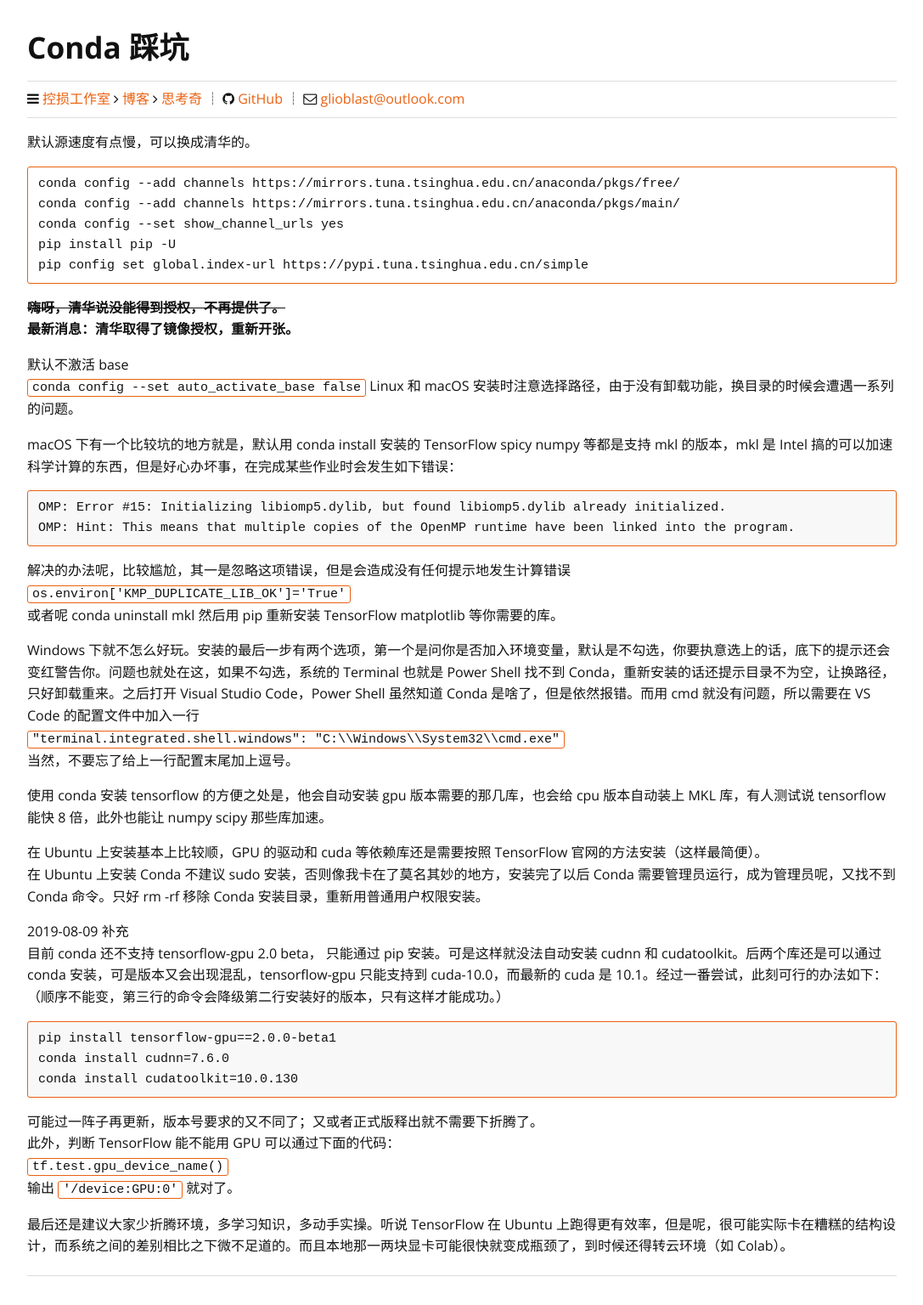
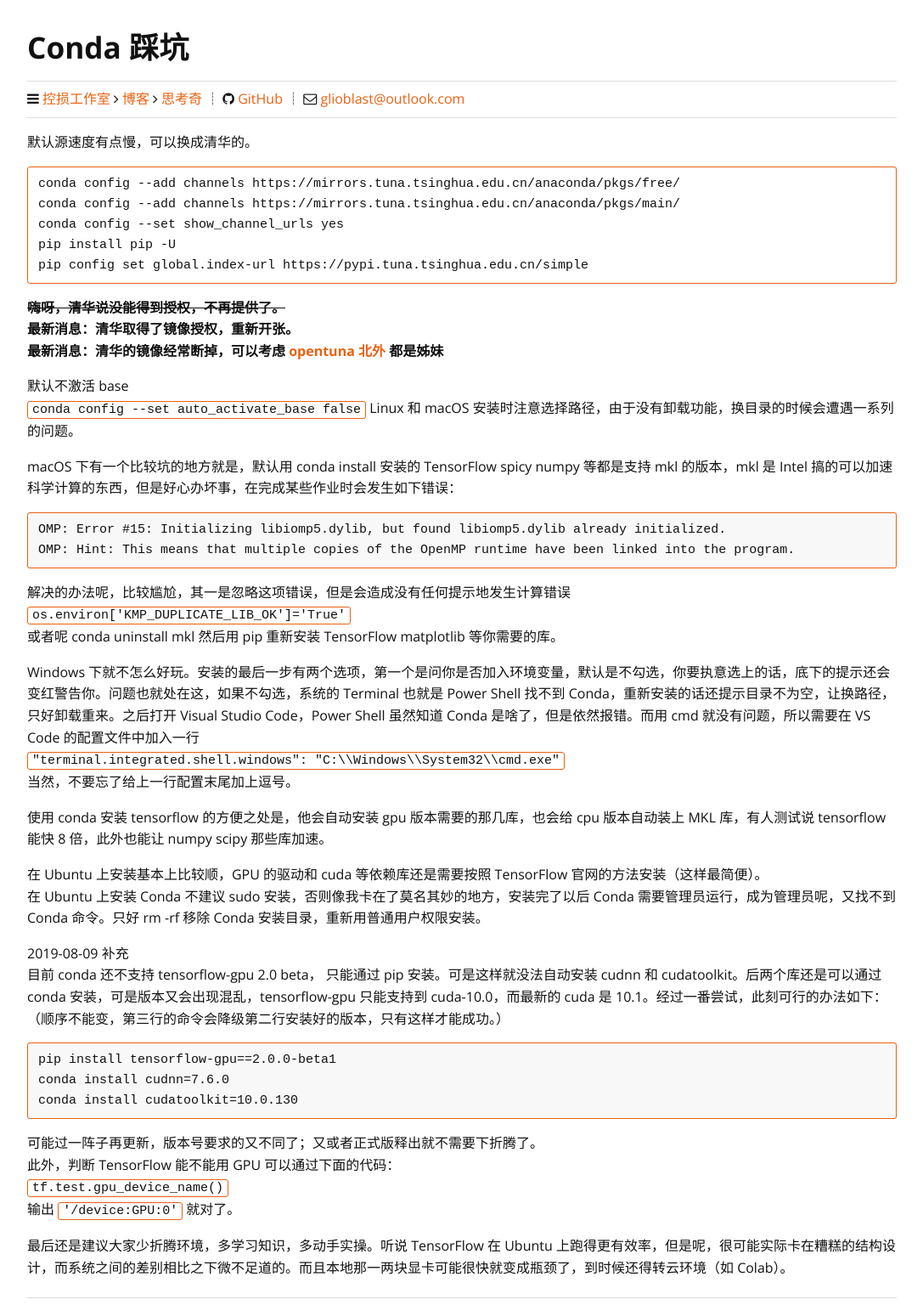
Before and after one commit to DamageControlStudio/HomePage, a Jekyll site: the page built from _posts/2019-03-23-conda-cai-keng.md, in a window 1280 px wide. Shown: the whole page at 85% size, without its empty margins (96-1183 px from the left). Built offline with Jekyll 4.4.1, drawn with Linux system fonts in a browser that asks for light colours; before the commit the page ends 1510 px from its top, so only the background shows below that.

Commit message:
Update 2019-03-23-conda-cai-keng.md

```diff
--- a/_posts/2019-03-23-conda-cai-keng.md
+++ b/_posts/2019-03-23-conda-cai-keng.md
@@ -19,6 +19,7 @@ pip config set global.index-url https://pypi.tuna.tsinghua.edu.cn/simple
 **嗨呀，清华说没能得到授权，不再提供了。**
 </del>
 **最新消息：清华取得了镜像授权，重新开张。**
+**最新消息：清华的镜像经常断掉，可以考虑 [opentuna](https://opentuna.cn/) [北外](https://mirrors.bfsu.edu.cn/) 都是姊妹**
 
 默认不激活 base
 `conda config --set auto_activate_base false`
```
